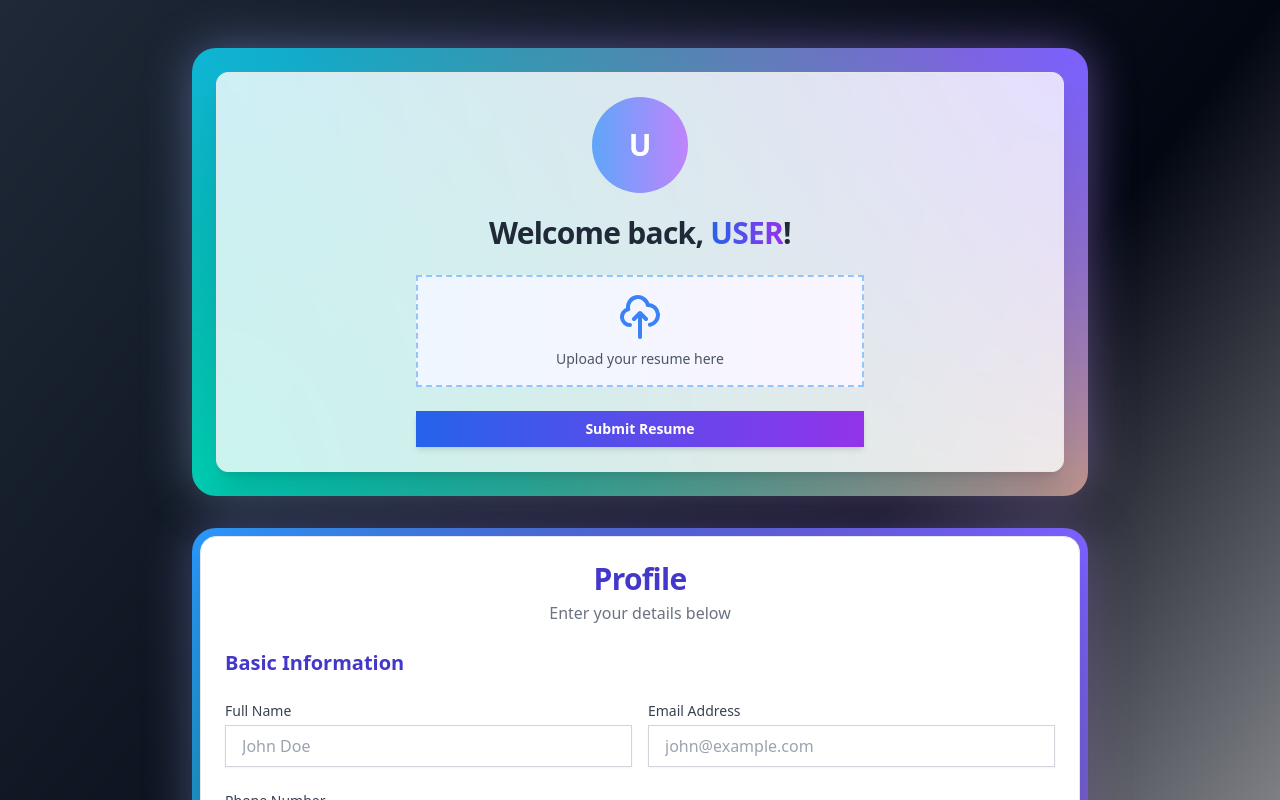
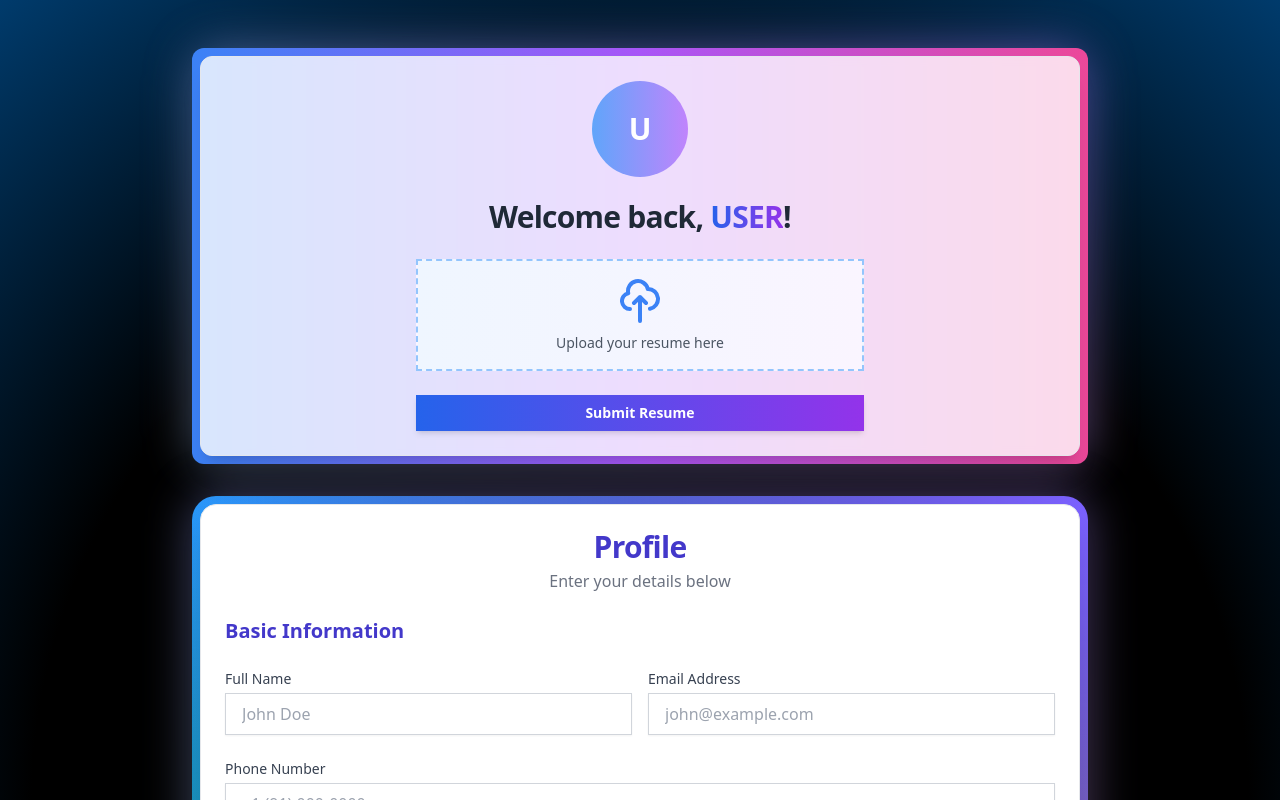
Before and after one commit to Arnav-NK/Job_Application_Auto-filler, a React (Vite) app in the folder vite-project/: page /dashboard in a window 1280 px wide. Shown: the top 800 px of the page. Built offline with nearby package versions, Linux system fonts and the light colour scheme.

Commit message:
Update Dashboard.jsx

```diff
--- a/vite-project/src/pages/Dashboard.jsx
+++ b/vite-project/src/pages/Dashboard.jsx
@@ -39,9 +39,15 @@ const Dashboard = () => {
   };
 
   return (
-    <div className="min-h-screen bg-gradient-to-br from-gray-800 via-gray-950 py-12 px-4 sm:px-6 lg:px-8">
+    <div
+  className="min-h-screen py-12 px-4 sm:px-6 lg:px-8"
+  style={{
+   background: "radial-gradient(circle, rgba(0,0,0,1) 24%, rgba(0,0,0,1) 59%, rgb(0, 59, 108) 100%)",
+  }}>
+
+
       <div className="max-w-4xl mx-auto">
-        <BackgroundGradient animate className="rounded-xl p-6">
+        <BackgroundGradient animate className="rounded-xl p-2 bg-gradient-to-r from-blue-500 via-purple-500 to-pink-500">
           <Card className="bg-white/80 backdrop-blur-sm shadow-xl">
             <CardHeader className="text-center">
               {user.avatar && user.avatar.url ? (
```
